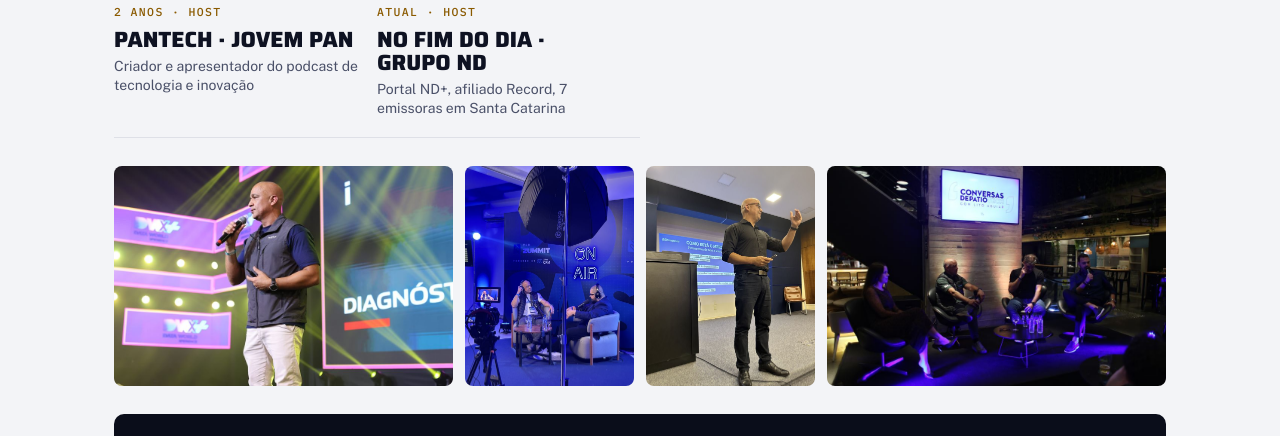
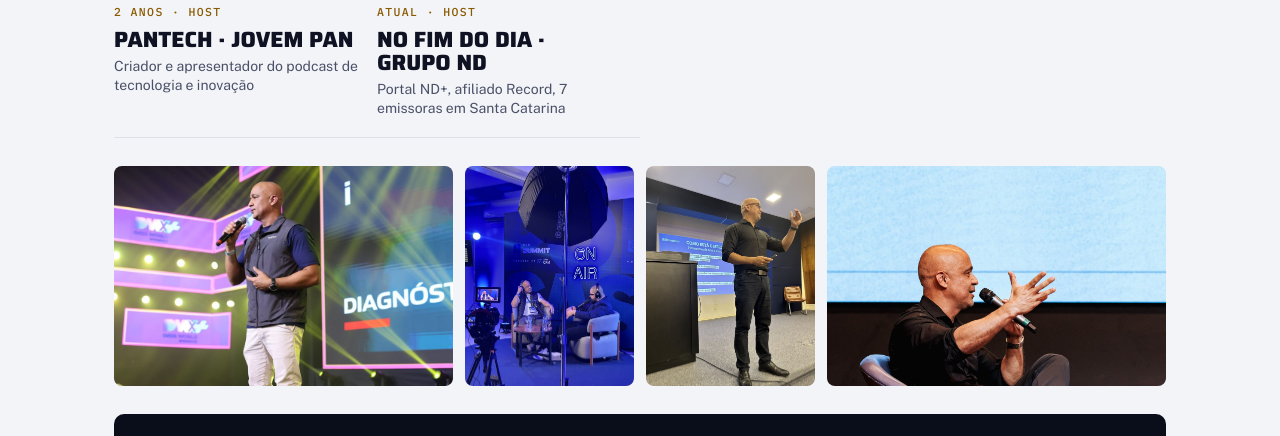
Before and after one commit to LitoAguiar/litoaguiar-site, a plain HTML site: page index.html in a window 1280 px wide. Shown: the part 4700-5136 px from the top of the page. Drawn offline with nearby package versions, Linux system fonts and the light colour scheme; no server answers.

Commit message:
Home: galeria troca Conversas de Pátio por Lito no palco do Conexão Indtech 2026
Co-Authored-By: Claude Opus 5.5 <noreply@anthropic.com>
Claude-Session: https://claude.ai/code/session_011mnhbmiJLAG2cNUxp3kxRL

```diff
--- a/index.html
+++ b/index.html
@@ -405,7 +405,7 @@ footer a:hover{color:var(--signal)}
       <img src="/mentoria/img/f02-palco-dwx.jpg" alt="Lito no palco do DWX" loading="lazy">
       <img src="/mentoria/img/f03-onair.jpg" alt="Lito em estúdio On Air" loading="lazy">
       <img src="/mentoria/img/f05-auditorio.jpg" alt="Lito palestrando em auditório" loading="lazy">
-      <img src="/mentoria/img/f06-conversas-patio.jpg" alt="Gravação do Conversas de Pátio" loading="lazy">
+      <img src="/img/eventos/indtech-lito-logo.jpg" alt="Lito Aguiar no palco do Conexão Indtech 2026" loading="lazy" style="object-position:50% 58%">
     </div>
     <div class="invite" id="convite">
       <div>
```
